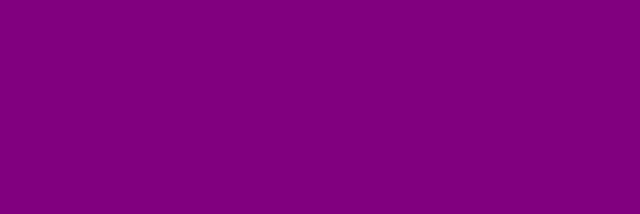
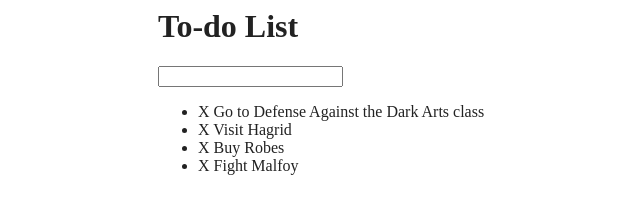
Before and after one commit to dgasch512/todoSteele, a plain HTML site: page index.html in a window 1280 px wide. Shown: the whole page, without its empty margins (302-942 px from the left). Drawn offline with nearby package versions, Linux system fonts and the light colour scheme.

Commit message:
Added lis and basic completed functionality

```diff
--- a/assets/css/styles.css
+++ b/assets/css/styles.css
@@ -1,3 +1,12 @@
-body {
-  background: purple;
+#container {
+  broder: 2px solid gray;
+  color: rgb(34, 34, 34);
+  width: 360px;
+  margin: 0 auto;
+  text-decoration: none;
 }
+
+.completed{
+  color: rgb(138, 74, 243);
+  text-decoration: line-through;
+}
--- a/assets/js/todos.js
+++ b/assets/js/todos.js
@@ -0,0 +1,4 @@
+// Check off specific todos by clicking
+$('li').click(function(){
+    $(this).toggleClass('completed')
+});
--- a/index.html
+++ b/index.html
@@ -9,6 +9,17 @@
 </head>
 <body>
 
+  <div id="container">
+    <h1>To-do List</h1>
+    <input type="text">
+
+    <ul>
+      <li><span>X</span> Go to Defense Against the Dark Arts class</li>
+      <li><span>X</span> Visit Hagrid</li>
+      <li><span>X</span> Buy Robes</li>
+      <li><span>X</span> Fight Malfoy</li>
+    </ul>
+  </div>
 
   <script type="text/javascript" src="assets/js/todos.js"></script>
 </body>
```
